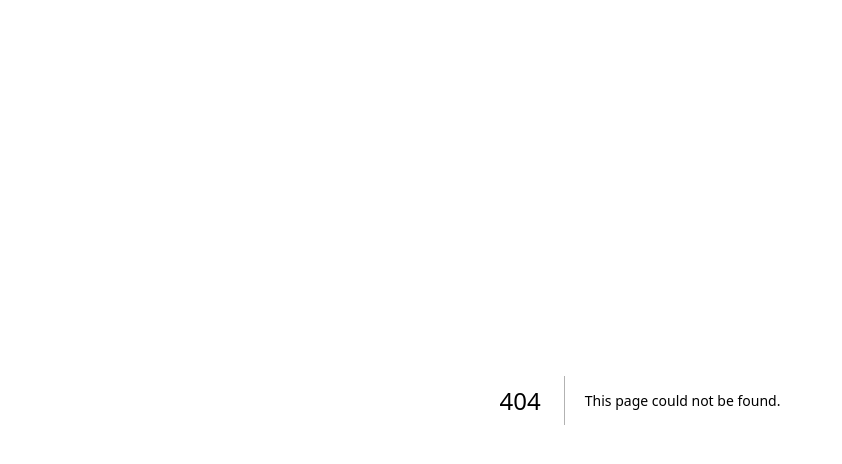
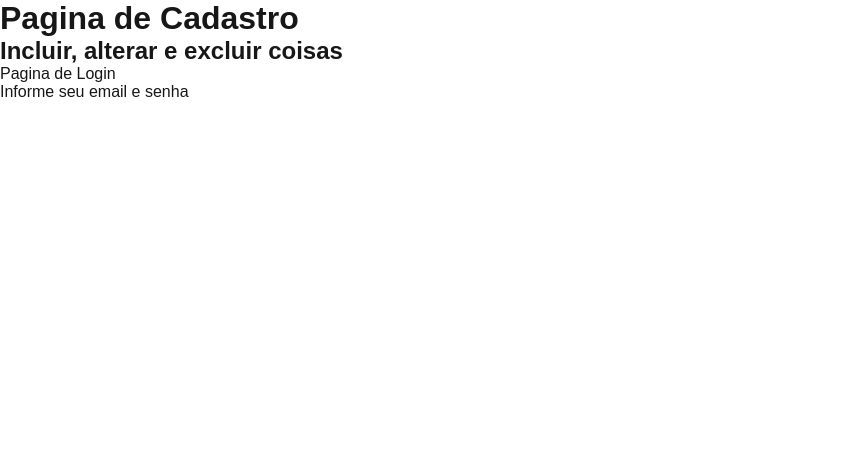
Before and after one commit to naiaragabriela/exercicios, a Next.js app: page /basicos/usandoTitulo in a window 1280 px wide. Before the commit this address had no page. Shown: the top 464 px of the page, without its empty margins (0-842 px from the left). Built offline with nearby package versions, Linux system fonts and the light colour scheme.

Commit message:
Feat: Using Components

```diff
--- /dev/null
+++ b/components/Titulo.jsx
@@ -0,0 +1,33 @@
+export default function Titulo(props) {
+
+    if(props.pequeno) {
+        return (
+            <>
+            <p>{props.principal}</p>
+            <p>{props.secundario}</p>
+            </>
+        )
+    } else {
+        return (
+            <>
+            <h1>{props.principal}</h1>
+            <h2>{props.secundario}</h2>
+            </>
+        )
+    }
+
+    // posso escrever desse modo if/else :
+/*
+        return  props.pequeno ? (
+            <>
+            <p>{props.principal}</p>
+            <p>{props.secundario}</p>
+            </>
+        ) : (
+            <>
+            <h1>{props.principal}</h1>
+            <h2>{props.secundario}</h2>
+            </>
+        )
+ */
+}
--- /dev/null
+++ b/pages/basicos/usandoTitulo.jsx
@@ -0,0 +1,18 @@
+import Titulo from '../../components/Titulo'
+
+export default function usandoTitulo() {
+    return (
+        <div>
+            <Titulo
+                principal = "Pagina de Cadastro"
+                secundario = "Incluir, alterar e excluir coisas"
+            />
+                  <Titulo
+                principal = "Pagina de Login"
+                secundario = "Informe seu email e senha"
+                pequeno
+                //posso colocar pequeno = {true} tb funciona
+            />
+        </div>
+    )
+}
```
